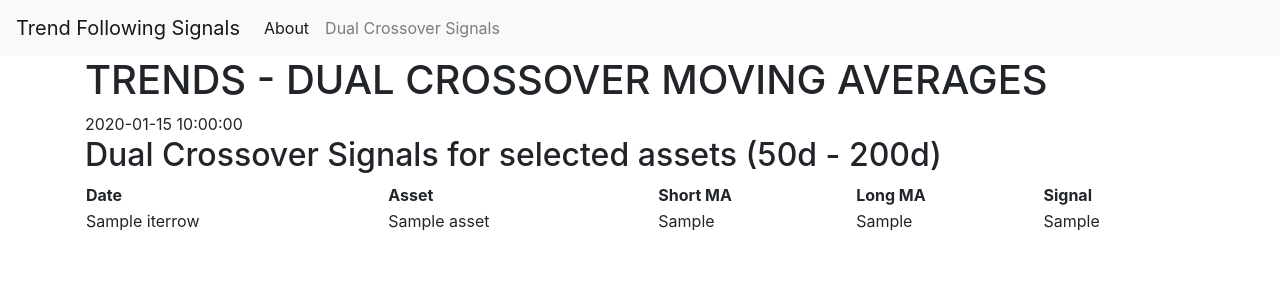
After one commit to kimyamdev/trend_following, a Flask app: template templates/dcs.html in a window 1280 px wide. The commit adds this page. Shown: the top 300 px of the page. Run offline with Flask 2, Linux system fonts and the light colour scheme; the template is opened without the code that fills it: most values are stand-ins (such as "Sample title", 1, 10 or a date in 2020); some libraries are stand-ins or nearby versions.

Commit message:
first commit

```diff
--- a/main.py
+++ b/main.py
@@ -3,6 +3,9 @@ import pandas as pd
 import datetime as dt
 import numpy as np
 import math
+import yfinance as yf
+from datetime import datetime, date, timedelta
+from dateutil.relativedelta import relativedelta
 
 app = Flask(__name__)
 
@@ -11,7 +14,48 @@ def index():
 
     return render_template('index.html')
 
-@app.route('/create', methods =["GET", "POST"])
-def create():
+@app.route('/dcs', methods =["GET", "POST"])
+def dcs():
+    tickers = ["EURUSD=X", "GBPUSD=X", "USDSGD=X", "USDJPY=X", "ETH-USD", "RBLX", "SHOP", "LAND", "DLO", "NU", "BX", "KKR", "SPOT", "ARKK", "XLE", "META", "INTU", "PX"]
+    today = date.today()
 
-    return render_template("create.html")
+    def dual_crossover_simulation(ticker, short_ma, long_ma, period, interval, fee):
+
+        min_quotes = yf.download(tickers=ticker, period=period, interval=interval)
+        minute = np.arange(1, len(min_quotes) + 1)
+        min_quotes['min'] = minute
+        min_quotes.drop(columns=['Adj Close', 'Open', 'High', 'Low'], inplace = True)
+        min_quotes = min_quotes[['min', 'Close', 'Volume']]
+        min_quotes = min_quotes.assign(short_ma = min_quotes['Close'].rolling(short_ma).mean())
+        min_quotes = min_quotes.assign(long_ma = min_quotes['Close'].rolling(long_ma).mean())
+        min_quotes['signal'] = np.where(min_quotes['short_ma'] > min_quotes['long_ma'], 1, 0)
+        min_quotes['asset'] = str(ticker)
+        min_quotes['signal_type'] = np.where(min_quotes['short_ma'] > min_quotes['long_ma'], "LONG", "SHORT / OFF")
+        min_quotes.dropna(inplace=True)
+        min_quotes['return'] = np.log(min_quotes['Close']).diff()
+        min_quotes['system_return'] = min_quotes['signal'].shift(1) * min_quotes['return']
+        min_quotes['entry'] = min_quotes.signal.diff()
+        min_quotes['System'] = np.exp(min_quotes['system_return']).cumprod()
+        min_quotes['Buy-and-hold'] = np.exp(min_quotes['return']).cumprod()
+
+        min_quotes['fee_placeholder'] = np.where(min_quotes['entry'] != 0, fee, 0)
+        min_quotes['fee'] = min_quotes['fee_placeholder'].shift(1)
+        min_quotes['system_return_after_fees'] = min_quotes['system_return']-min_quotes['fee']
+        min_quotes['System_net_of_fees'] = np.exp(min_quotes['system_return_after_fees']).cumprod()
+
+        return min_quotes
+
+    def generate_today_positions(tickers):
+        dfs = []
+        for ticker in tickers:
+            df = dual_crossover_simulation(ticker=ticker, short_ma=50, long_ma=200, period="20y", interval="1d", fee=0.07/100)
+            dfs.append(df.tail(1))
+            final_df = pd.concat(dfs)
+        return final_df[['short_ma', 'long_ma', 'asset', 'signal_type']]
+
+    dict_vars = {
+        'date_today': datetime.now(),
+        'df': generate_today_positions(tickers),
+    }
+
+    return render_template("dcs.html", content = dict_vars)
--- a/requirements.txt
+++ b/requirements.txt
@@ -0,0 +1,4 @@
+pandas
+numpy
+flask
+yfinance
--- a/templates/base.html
+++ b/templates/base.html
@@ -12,7 +12,7 @@
   </head>
   <body>
     <nav class="navbar navbar-expand-md navbar-light bg-light">
-        <a class="navbar-brand" href="{{ url_for('index')}}">Future Wealth</a>
+        <a class="navbar-brand" href="{{ url_for('index')}}">Trend Following Signals</a>
         <button class="navbar-toggler" type="button" data-toggle="collapse" data-target="#navbarNav" aria-controls="navbarNav" aria-expanded="false" aria-label="Toggle navigation">
             <span class="navbar-toggler-icon"></span>
         </button>
@@ -22,7 +22,7 @@
                 <a class="nav-link" href="#">About</a>
             </li>
             <li>
-                <a class="nav-link" href="/create">Run a MC wealth simulation yEAH</a>
+                <a class="nav-link" href="/dcs">Dual Crossover Signals</a>
             </li>
             </ul>
         </div>
--- /dev/null
+++ b/templates/dcs.html
@@ -0,0 +1,34 @@
+{% extends 'base.html' %}
+
+{% block content %}
+
+    <h1>{% block title %} TRENDS - DUAL CROSSOVER MOVING AVERAGES {% endblock %}</h1>
+
+    {{content.date_today}}
+    <br>
+
+    <h2>Dual Crossover Signals for selected assets (50d - 200d)</h2>
+
+
+
+    <table style="width:100%">
+    <tr>
+        <th>Date</th>
+        <th>Asset</th>
+        <th>Short MA</th>
+        <th>Long MA</th>
+        <th>Signal</th>
+    </tr>
+    {% for k, v in content.df.iterrows() %}
+    <tr>
+        <td>{{ k }}</td>
+        <td>{{ v['asset'] }}</td>
+        <td>{{ v['short_ma'] }}</td>
+        <td>{{ v['long_ma'] }}</td>
+        <td>{{ v['signal_type'] }}</td>
+    </tr>
+    {% endfor %}
+
+    </table>
+
+{% endblock %}
--- a/templates/index.html
+++ b/templates/index.html
@@ -1,7 +1,7 @@
 {% extends 'base.html' %}
 
 {% block content %}
-    <h1>{% block title %} Welcome to Future Wealth {% endblock %}</h1>
+    <h1>{% block title %} Welcome to Trend Following Signals {% endblock %}</h1>
 
-    <h2>TEST</h2>
+
 {% endblock %}
```
